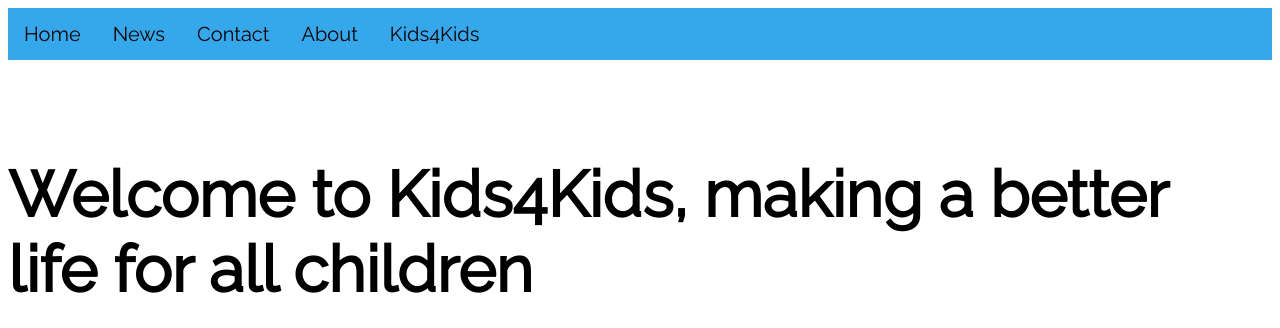
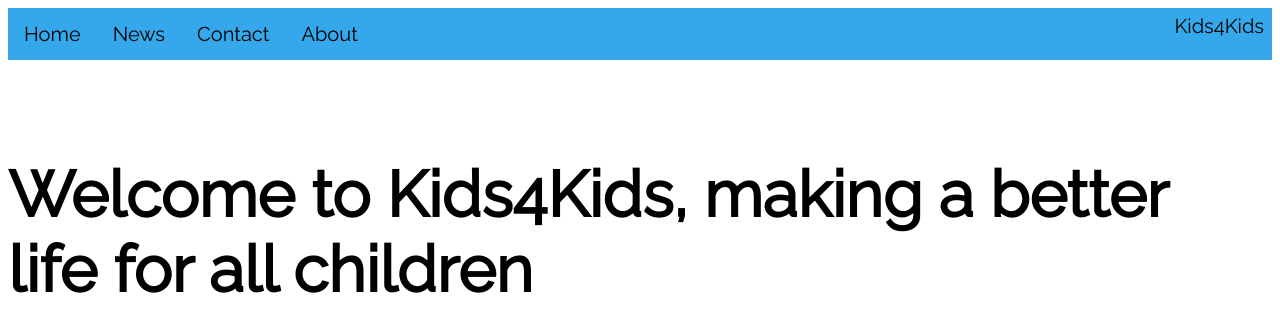
Before and after one commit to kids-4-kids/main, a plain HTML site: page index.html in a window 1280 px wide. Shown: the top 328 px of the page. Drawn offline with Linux system fonts and the light colour scheme.

Commit message:
Update styles.css

```diff
--- a/styles.css
+++ b/styles.css
@@ -31,7 +31,9 @@
   transition: all 1s;
 }
 li a.kids {
-  float:right;
+  position:absolute;
+  top:0;
+  right:0;
 }
 li a:hover {
   background-color: #395c70;
```
